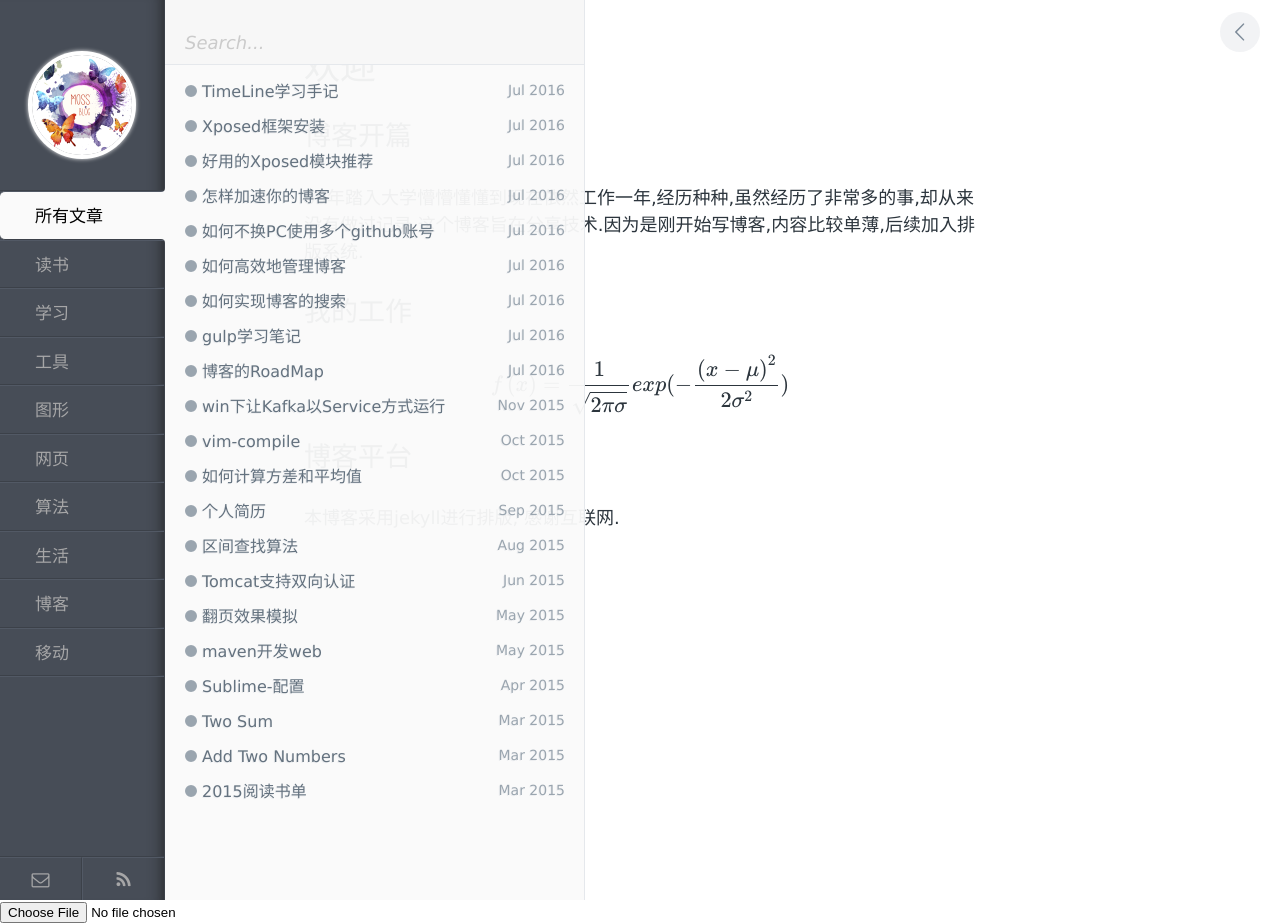
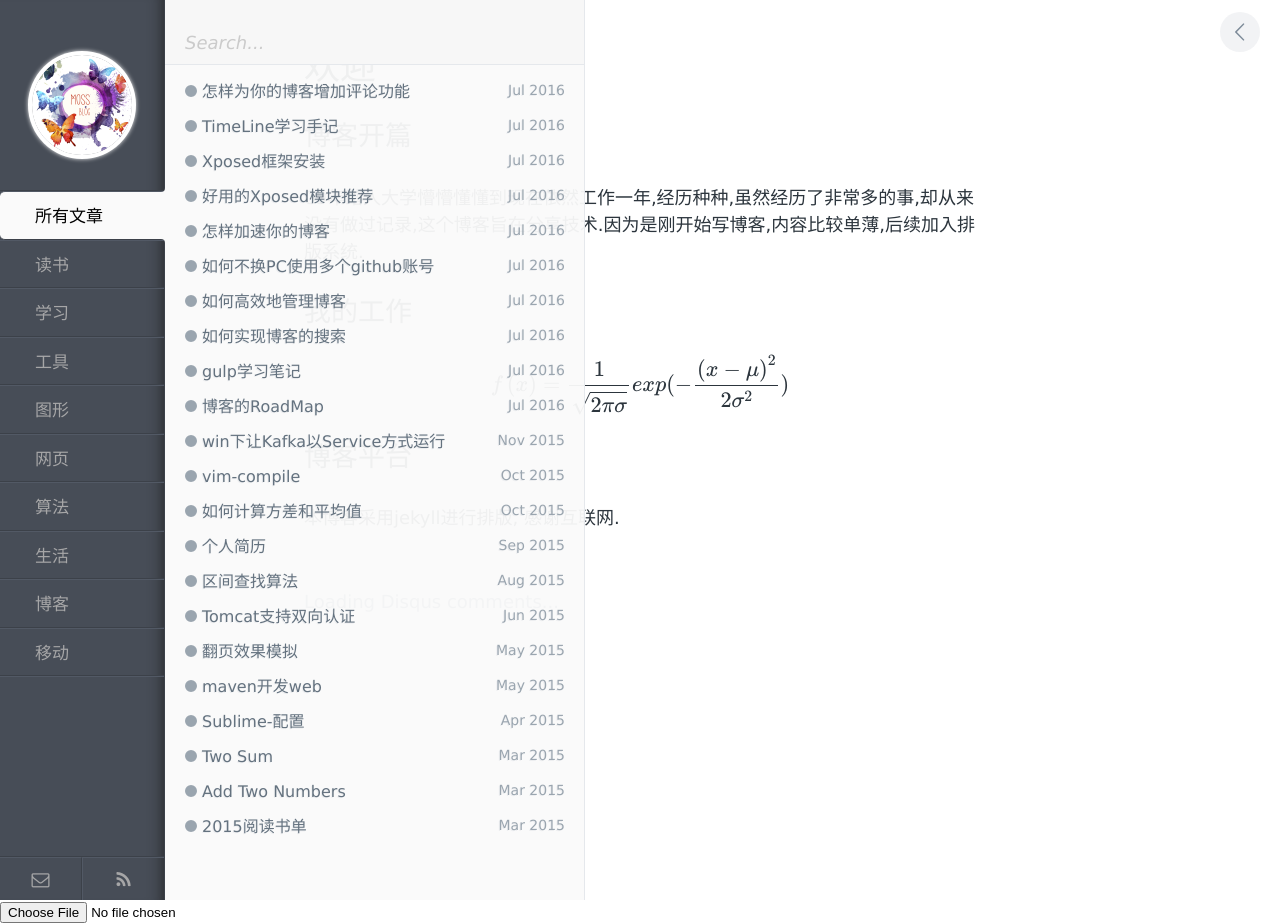
Before and after one commit to aiziyuer/aiziyuer.github.io, a Jekyll site: the page built from index.md, in a window 1280 px wide. Built offline with Jekyll 4.4.1, drawn with Linux system fonts in a browser that asks for light colours; formulas are drawn with MathJax 3; comment, search, counter and statistics services are not loaded; some of the changed lines change nothing that is shown.

Commit message:
博客增加评论功能

````diff
--- a/_config.yml
+++ b/_config.yml
@@ -34,7 +34,10 @@
 title: Moss's Blog
 description: Moss's Blog
 url: http://aiziyuer.github.io/Blog/
-#rss_url: /pages/atom.xml
+rss_url: feed.xml
+
+disqus:
+  shortname: aiziyuer
 
 # avatar头像及Favicon
 avatar:  /assets/img/butterflies_800x800.jpg
--- a/_includes/disqus.html
+++ b/_includes/disqus.html
@@ -1,4 +1,5 @@
+<!-- An element a visitor can click if they <3 comments! -->
 <div id="disqus_thread" name="{{ site.disqus.shortname }}">
-  <noscript>Please enable JavaScript to view the <a href="http://disqus.com/?ref_noscript">comments powered by Disqus.</a></noscript>
+  <noscript>Please enable JavaScript to view the <a href="https://disqus.com/?ref_noscript">comments powered by Disqus.</a></noscript>
   <a href="http://disqus.com" class="dsq-brlink" target="_blank">Loading Disqus comments...</a>
 </div>
--- a/_includes/header.html
+++ b/_includes/header.html
@@ -16,7 +16,7 @@
 
 <link rel="stylesheet" type="text/css" href="/assets/css/style.css">
 
-<link href="/feed.xml" rel="alternate" title="{{site.title}}" type="application/atom+xml">
+<link href="{{ site.rss_url }}" rel="alternate" title="{{site.title}}" type="application/atom+xml">
 
 <script type="text/x-mathjax-config">
 	MathJax.Hub.Config({
--- a/_layouts/base.html
+++ b/_layouts/base.html
@@ -23,5 +23,6 @@
 <!-- end #post -->
 
 {% include footer.html %}
+
 </body>
 </html>
--- a/_layouts/post.html
+++ b/_layouts/post.html
@@ -14,4 +14,7 @@
   | replace: '<li>[x]', '<li class="task-list-item"><input type="checkbox" disabled="" checked="" class="task-list-item-checkbox">'
    }}
 
+
+{% include disqus.html %}
+
 </article> <!-- end #post__content -->
--- /dev/null
+++ b/_posts/blog/2016-07-17-how-to-add-disqus.markdown
@@ -0,0 +1,61 @@
+---
+title: 怎样为你的博客增加评论功能
+layout: post
+categories: [博客]
+tags: [技术]
+published: true
+---
+
+
+看了那么多网上使用多说失败的帖子, 所以决定直接使用[`disqus`](https://disqus.com/)作为我的博客系统
+
+
+## 博客微调
+
+这个评论系统做的真的非常棒, 暂时还不了解它的工作原理, 不明白它怎么区分不同的文章的, 不管怎样,先布上去再说.
+
+### 页面修改
+
+我的博客比较简单, 因为我只想给每个`post`页面, 所以在post页面中多一个`include`文件`disqus`, 内容如下:
+
+``` html
+<!-- An element a visitor can click if they <3 comments! -->
+<div id="disqus_thread" name="{{ site.disqus.shortname }}">
+  <noscript>Please enable JavaScript to view the <a href="https://disqus.com/?ref_noscript">comments powered by Disqus.</a></noscript>
+  <a href="http://disqus.com" class="dsq-brlink" target="_blank">Loading Disqus comments...</a>
+</div>
+```
+
+这样每个页面在加完后都会多个div来表示需要拉取谁的评论信息, 我这里使用的jekyll博客, 所以这里的配置其实是来自`_config.yml`:
+
+``` yaml
+# ...
+
+disqus:
+  shortname: aiziyuer
+
+# ...
+```
+
+### 脚本修改
+
+我这里使用的ajax的方式执行js, 详细如下:
+
+``` javascript
+var ds_loaded = false;
+var top = $('#disqus_thread').offset().top;
+window.disqus_shortname = $('#disqus_thread').attr('name');
+
+function check() {
+if ( !ds_loaded && container.scrollTop() + container.height() > top ) {
+  $.ajax({
+    type: 'GET',
+    url: '//' + disqus_shortname + '.disqus.com/embed.js',
+    dataType: 'script',
+    cache: true
+  });
+  ds_loaded = true;
+}
+}check();
+container.scroll(check);
+```
--- a/assets/js/script.js
+++ b/assets/js/script.js
@@ -148,21 +148,21 @@
   });
 
   // Lazy Loading Disqus
-  // http://jsfiddle.net/dragoncrew/SHGwe/1/
-  // var ds_loaded = false,
-  //     top = $('#disqus_thread').offset().top;
-  // window.disqus_shortname = $('#disqus_thread').attr('name');
+  var ds_loaded = false;
+  var top = $('#disqus_thread').offset().top;
+  window.disqus_shortname = $('#disqus_thread').attr('name');
 
-  // function check() {
-  //   if ( !ds_loaded && container.scrollTop() + container.height() > top ) {
-  //     $.ajax({
-  //       type: 'GET',
-  //       url: 'http://' + disqus_shortname + '.disqus.com/embed.js',
-  //       dataType: 'script',
-  //       cache: true
-  //     });
-  //     ds_loaded = true;
-  //   }
-  // }check();
-  // container.scroll(check);
+  function check() {
+    if ( !ds_loaded && container.scrollTop() + container.height() > top ) {
+      $.ajax({
+        type: 'GET',
+        url: '//' + disqus_shortname + '.disqus.com/embed.js',
+        dataType: 'script',
+        cache: true
+      });
+      ds_loaded = true;
+    }
+  }check();
+  container.scroll(check);
+
 }afterPjax();
````
